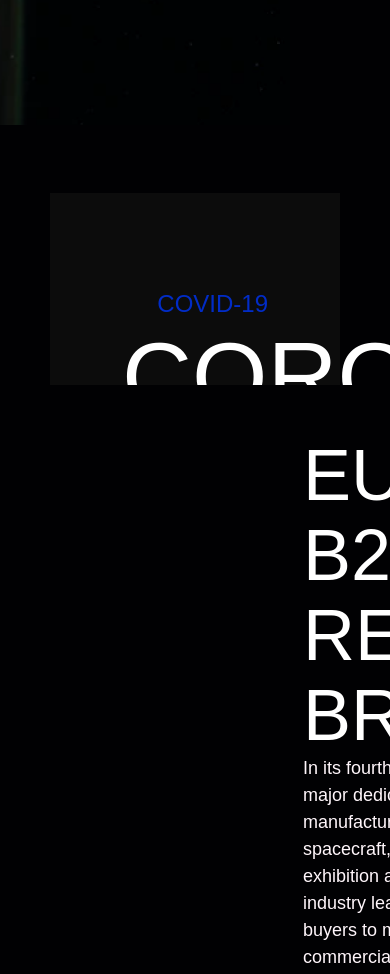
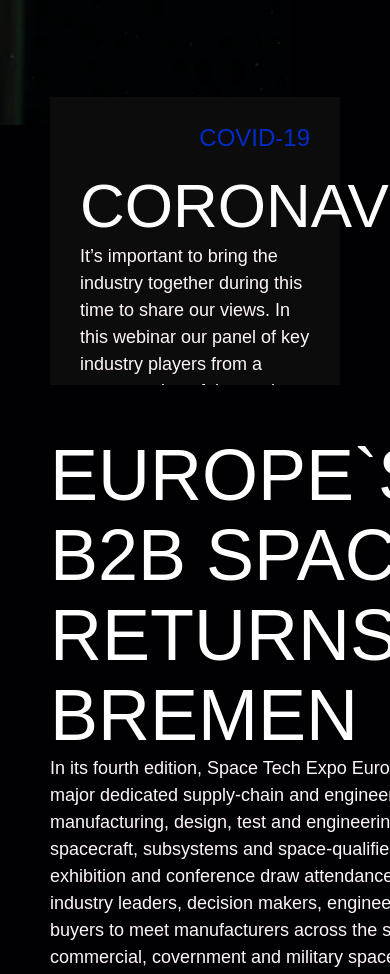
Before and after one commit to bloodmooner/spacetech, a website: page src/main.html in a window 390 px wide. Shown: the part 1115-2089 px from the top of the page. Drawn offline with nearby package versions, Linux system fonts and the light colour scheme; files that its build step writes are made by us from their sources; files whose address does not match are found by name; a web font is replaced by a local one.

Commit message:
feat: add 600-900px media queries

```diff
--- a/src/sass/blocks/_event.scss
+++ b/src/sass/blocks/_event.scss
@@ -20,9 +20,11 @@
         }
         @include for-tablet-portrait-up {
             position: relative;
+            width: 100%;
         }
         @include for-phone-only {
             position: relative;
+            width: 100%;
         }
     }
     &__content {
@@ -44,6 +46,9 @@
         padding-top: 50px;
         width: 780px;
         z-index: -1;
+        @include for-tablet-portrait-up {
+            width: 100%;
+        }
     }
     &__title {
         font-weight: 400;
@@ -71,13 +76,13 @@
     @include for-tablet-portrait-up {
         display: grid;
         grid-template-columns: 1fr;
-        grid-template-rows: 550px 550px;
+        grid-template-rows: 700px 550px;
         row-gap: 60px;
     }
     @include for-phone-only {
         display: grid;
         grid-template-columns: 1fr;
-        grid-template-rows: 550px 550px;
+        grid-template-rows: 700px 550px;
         row-gap: 60px;
     }
 }
--- a/src/sass/blocks/_header.scss
+++ b/src/sass/blocks/_header.scss
@@ -339,6 +339,12 @@
         position: absolute;
         top: 296px;
         right: 0;
+        @include for-tablet-portrait-up {
+            top: 320px;
+        }
+        @include for-phone-only {
+            top: 320px;
+        }
     }
     &-header {
 
@@ -388,15 +394,22 @@
         }
         @include for-tablet-portrait-up {
             width: 500px;
-            margin-top: 320px;
+            margin-top: 100px;
         }
         @include for-phone-only {
             width: 290px;
+            margin-top: 100px;
         }
     }
 
     &__main-card-content {
-        padding: 100px 72px 0 72px
+        padding: 100px 72px 0 72px;
+        @include for-tablet-portrait-up {
+            padding: 30px 30px 0 30px;
+        }
+        @include for-phone-only {
+            padding: 30px 30px 0 30px;
+        }
     }
 
     &__main-card-label {
@@ -420,6 +433,14 @@
         @include for-tablet-landscape-up {
             font-size: 93px;
         }
+        @include for-tablet-portrait-up {
+            font-size: 62px;
+            line-height: 75px;
+        }
+        @include for-phone-only {
+            font-size: 62px;
+            line-height: 75px;
+        }
     }
 
     &__main-card-text {
@@ -428,6 +449,12 @@
         line-height: 150%;
         color: #FFF6FB;
         width: 614px;
+        @include for-tablet-portrait-up {
+            width: 100%;
+        }
+        @include for-phone-only {
+            width: 100%;
+        }
     }
 
     &__main-card-bottom {
--- a/src/sass/blocks/_register.scss
+++ b/src/sass/blocks/_register.scss
@@ -86,6 +86,7 @@
             width: 100%;
             grid-column: 1 / 3;
             grid-row: 1 / 2;
+            padding: 90px 40px;
         }
         @include for-phone-only {
             width: 100%;
@@ -98,6 +99,11 @@
         color: #ffffff;
         width: 695px;
         line-height: 65px;
+        @include for-tablet-portrait-up {
+            width: 100%;
+            line-height: 60px;
+            font-size: 50px;
+        }
     }
     &__caption {
         position: relative;
--- a/src/sass/blocks/_sponsors.scss
+++ b/src/sass/blocks/_sponsors.scss
@@ -9,6 +9,10 @@
             grid-template-columns: repeat(2, 1fr);
         }
         @include for-tablet-landscape-up {
+            grid-template-columns: 1fr;
+            grid-template-rows: repeat(2, 500px);
+        }
+        @include for-tablet-portrait-up {
             grid-template-columns: 1fr;
             grid-template-rows: repeat(2, 500px);
         }
@@ -25,6 +29,14 @@
             left: 40px;
         }
         @include for-tablet-landscape-up {
+            left: 50%;
+            transform: translate3D(-50%, -50%, 0);
+        }
+        @include for-tablet-portrait-up {
+            left: 50%;
+            transform: translate3D(-50%, -50%, 0);
+        }
+        @include for-phone-only {
             left: 50%;
             transform: translate3D(-50%, -50%, 0);
         }
@@ -83,6 +95,9 @@
         @include for-tablet-landscape-up {
             width: 500px;
         }
+        @include for-tablet-portrait-up {
+            width: 500px;
+        }
     }
     @include for-tablet-landscape-up {
         min-height: auto;
```
Also changed, not shown: dist/css/style.min.css.
